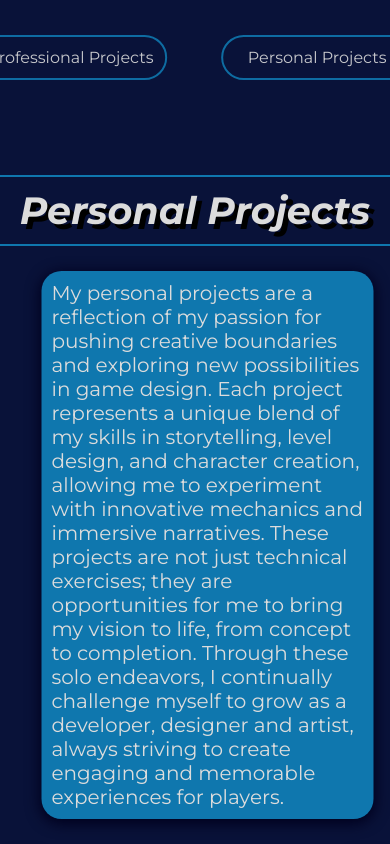
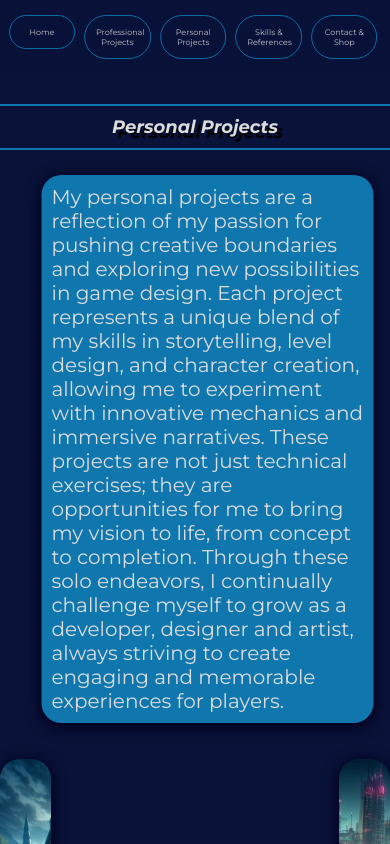
Before and after one commit to ElliottLaw94/portfolioWebsite, a plain HTML site: page portfolioWebsite/personalProjects.html in a window 390 px wide. Shown: the top 844 px of the page. Drawn offline with Linux system fonts and the light colour scheme.

Commit message:
Update main.css

```diff
--- a/portfolioWebsite/Styles/main.css
+++ b/portfolioWebsite/Styles/main.css
@@ -705,3 +705,60 @@ footer img {
     color: white;
     font-weight: 550;
 }
+
+/*----Responsive Styles----*/
+
+/*--Smartphones--*/
+@media (max-width: 480px) {
+    /*--Nav--*/
+    nav {
+        height: 0.7rem;
+        width: 100%;
+    }
+
+    /*--Nav Logo Settings--*/
+    nav img {
+        display: none;
+    }
+
+     #nav-buttons-list {
+        display: flex;
+        flex-direction: row;
+        justify-content: center;
+        gap: 0.5rem;
+        transform: translateX(-0.5%)
+
+    }
+
+    .nav-button {
+        font-size: 8px;
+        border: 1px solid var(--section-secondary);
+        width: 3.7rem;
+    }
+
+
+    /*--Headings--*/
+    .section-title {
+        font-size: 18px;
+        margin-top: 30px;
+        margin-bottom: 25px;
+    }
+
+    .section-subheading {
+        font-size: 16px;
+    }
+
+    .project-title {
+        font-size: 14px;
+    }
+
+
+}
+
+/*--Tablets--*/
+@media (min-width: 481px) and (max-width: 768px) {
+
+     {
+
+    }
+}
```
